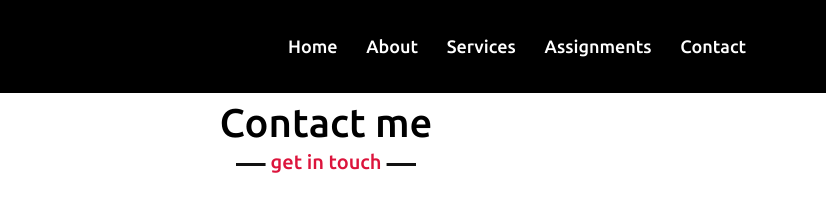
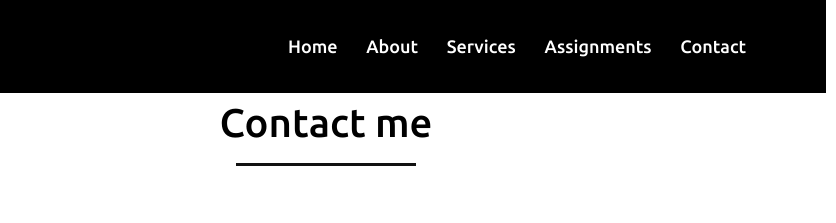
Before and after one commit to ElitaRe/PersonalWebsite3, a plain HTML site: page contact.html in a window 1280 px wide. Shown: the top 223 px of the page, 174-1010 px from the left. Drawn offline with Linux system fonts and the light colour scheme.

Commit message:
Update style5.css

```diff
--- a/style5.css
+++ b/style5.css
@@ -206,9 +206,7 @@ section .title::after{
 }
 
 /* contact section styling */
-.title::after{
-    content: "get in touch";
-}
+
 .column{
     width: calc(50% - 30px);
 }
```
